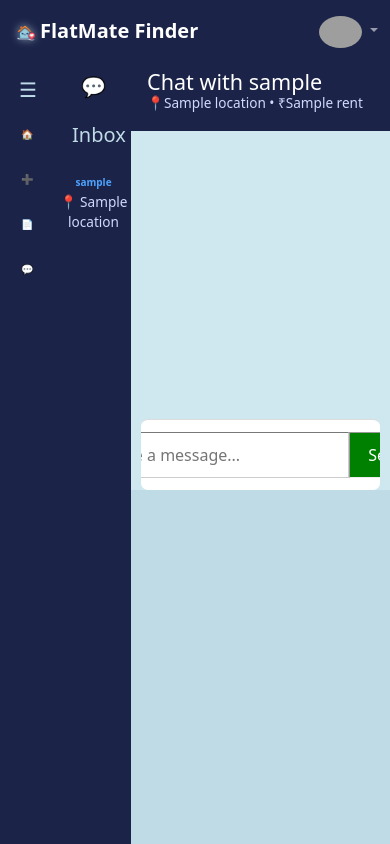
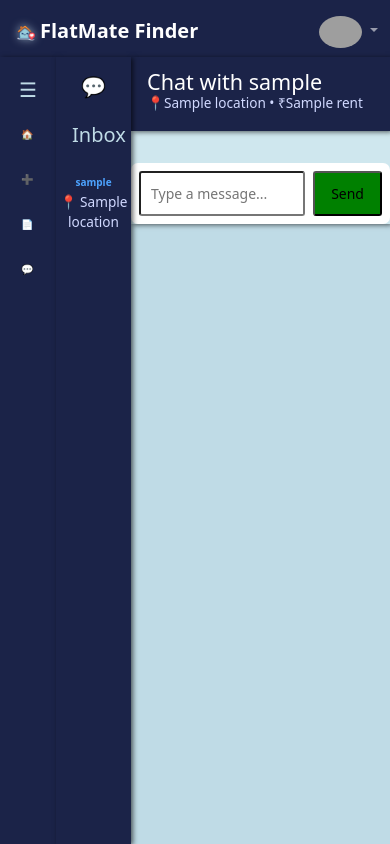
Before and after one commit to Shejwal-01/Flatmate_Finder, a FastAPI app: template frontend/templates/messages/chatbox.html in a window 390 px wide. Run offline with FastAPI, Linux system fonts and the light colour scheme; the template is opened without the code that fills it: most values are stand-ins (such as "Sample title", 1, 10 or a date in 2020); grey boxes are pictures that could not be loaded.

Commit message:
layout responsive for small screens

```diff
--- a/frontend/templates/base_dash.html
+++ b/frontend/templates/base_dash.html
@@ -39,6 +39,7 @@
       }
 
       header {
+        box-shadow: 2px 1px 5px 0px rgba(0,0,0,0.62);
         grid-column: 1 / -1;
         background-color: #1b2348;
 
@@ -82,6 +83,7 @@
 
       /* ===== SIDEBAR ===== */
       .sidebar-wrapper {
+        box-shadow: 2px 1px 5px 0px rgba(0,0,0,0.62);
         background-color: #1b2348;
         overflow: hidden;
         transition: width 0.5s ease;
@@ -154,7 +156,6 @@
       /* ===== MAIN ===== */
       .main-content {
         padding: 20px;
-        border: 2px inset #bfdbe6;
         overflow-y: auto;
       }
 
--- a/frontend/templates/messages/base_chat.html
+++ b/frontend/templates/messages/base_chat.html
@@ -39,6 +39,7 @@
       }
 
       header {
+        box-shadow: 2px 1px 5px 0px rgba(0,0,0,0.62);
         grid-column: 1 / -1;
         background-color: #1b2348;
 
@@ -102,6 +103,7 @@
         align-items: center;
       }
       .sidebar-wrapper {
+        box-shadow: 2px 1px 5px 0px rgba(0,0,0,0.62);
         background-color: #1b2348;
         overflow: hidden;
       }
@@ -203,6 +205,7 @@
       }
 
       .inbox-wrapper {
+        box-shadow: 2px 1px 5px 0px rgba(0,0,0,0.62);
         grid-column: 2/3;
         position: relative;
         border-left: none;
@@ -284,13 +287,15 @@
       }
 
       .main-content {
+        box-shadow: 2px 1px 5px 0px rgba(0,0,0,0.62);
         padding: 0;
         grid-column: 3/4;
-        overflow: hidden;
+        overflow: auto;
       }
 
       /* ===== CHAT LAYOUT ===== */
       .chat-layout {
+        box-shadow: 2px 1px 5px 0px rgba(0,0,0,0.62);
         overflow: hidden;
         height: calc(100vh - 57px);
       }
--- a/frontend/templates/messages/chatbox.html
+++ b/frontend/templates/messages/chatbox.html
@@ -3,6 +3,7 @@ endblock %} {% block extra_css %}
 <style>
   /* ===== CHAT LAYOUT ===== */
   .chat-container {
+    box-shadow: 2px 1px 5px 0px rgba(0,0,0,0.62);
     flex: 1;
     display: flex;
     height: 100%;
@@ -13,6 +14,7 @@ endblock %} {% block extra_css %}
   }
 
   .chat-header {
+    box-shadow: 2px 1px 5px 0px rgba(0,0,0,0.62);
     padding: 12px 16px;
     background: #1b2348;
     color: white;
@@ -32,25 +34,33 @@ endblock %} {% block extra_css %}
   }
 
   .chat-input {
-    position: relative;
     display: flex;
-    align-items: stretch;
-    padding: 12px;
-    background-color: #fff;
-    border-top: 1px solid #ddd;
+    align-items: center;
+    gap: 8px;
+    padding: 8px;
+    width: 100%;
+    border-radius: 3px;
+    box-sizing: border-box;
   }
 
   .chat-input input {
     flex: 1;
+    min-width: 0;
+    border-radius: 3px;
     padding: 10px;
-    border: 1px inset #ccc;
+    font-weight: 500;
+    font-size: 14px;
   }
 
   .chat-input button {
-    padding: 10px 18px;
-    background: green;
-    color: white;
-    border: 1px inset;
+    background-color: green;
+    border-radius: 3px;
+    padding: 10px 16px;
+    font-size: 14px;
+    white-space: nowrap;
+  }
+  .chat-input button:active {
+    transform: scale(0.97);
   }
 
    @media (max-width: 768px) {
@@ -58,9 +68,7 @@ endblock %} {% block extra_css %}
       background-color: #fff;
       overflow: auto;
       display: flex;
-
       align-items: center;
-      margin-top: 16rem;
       border-radius: 7px;
     }
 
@@ -75,14 +83,7 @@ endblock %} {% block extra_css %}
     }
   }
 
-  @media (max-width: 426px) {
-    .chat-input {
-      display: flex;
-      justify-content: center;
-      margin: 0 10px;
-      margin-top: 16rem;
-    }
-  }
+
 </style>
 {% endblock %} {% block chatcontent %}
 <div class="chat-container">
@@ -109,7 +110,6 @@ endblock %} {% block extra_css %}
     {% endfor %}
   </div>
 
-
   <form class="chat-input" method="post" action="/messages/send">
     <input type="hidden" name="receiver_id" value="{{ receiver.id }}" />
     <input type="hidden" name="flat_id" value="{{ flat_id }}" />
@@ -121,6 +121,5 @@ endblock %} {% block extra_css %}
     />
     <button type="submit">Send</button>
   </form>
-
 </div>
 {% endblock %}
```
Lines whose indentation alone changed are shown as unchanged.
